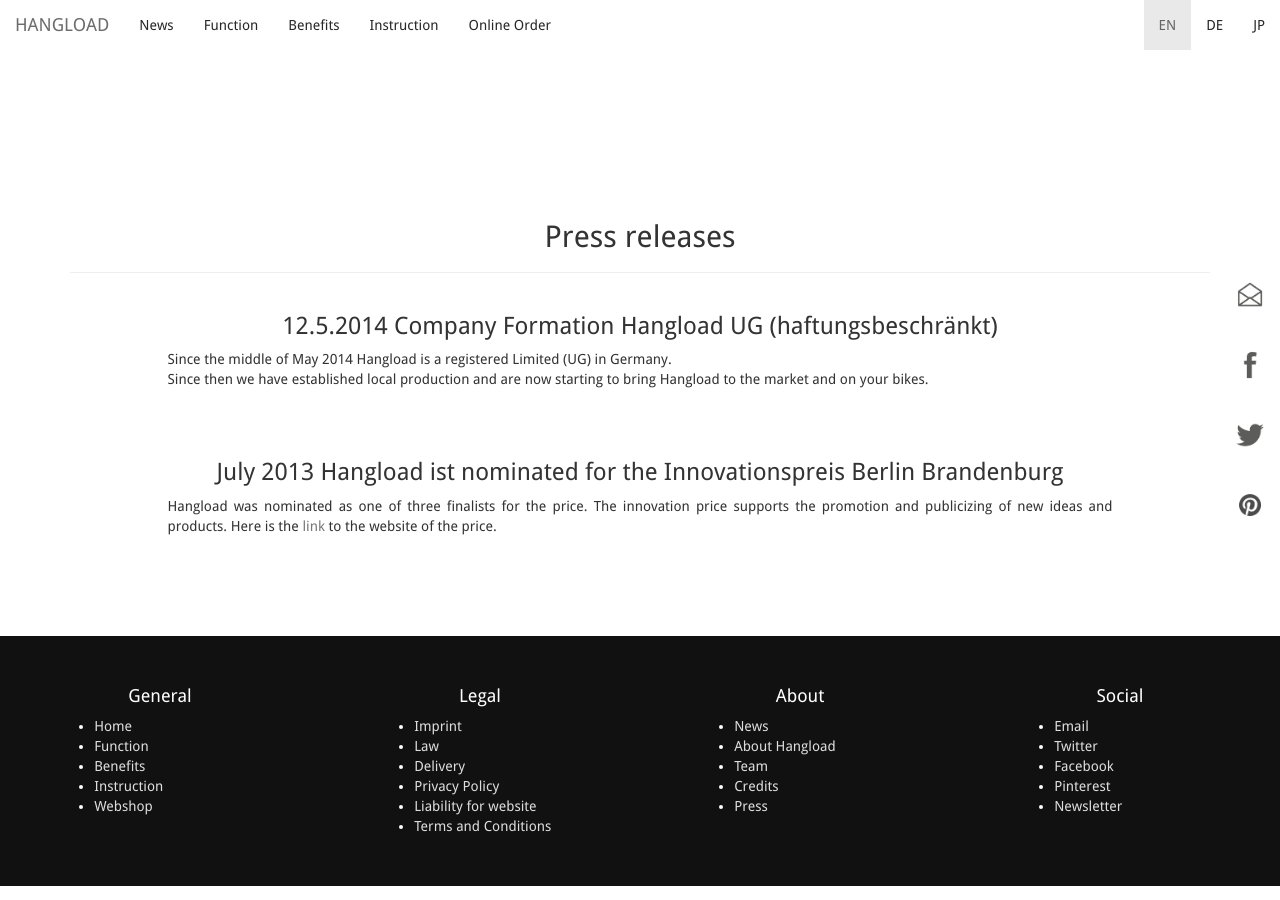
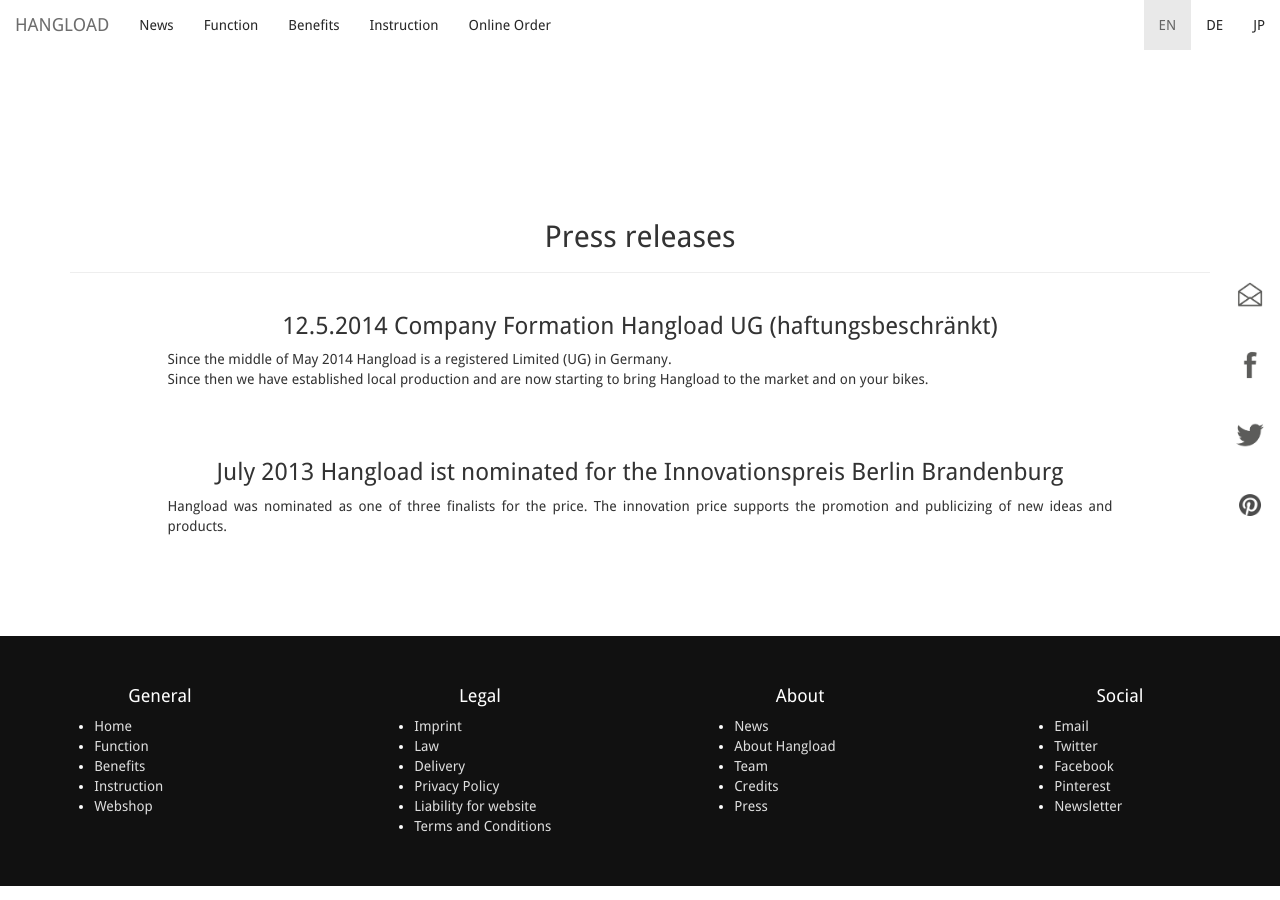
Before and after one commit to bodokaiser/hangload.com, a Jekyll site: the page built from press.html, in a window 1280 px wide. Built offline with Jekyll 4.4.1, drawn with Linux system fonts in a browser that asks for light colours; nearby versions of some CDN libraries; library files that are not in the unit come from our copies; Markdown is read by kramdown in place of the engine named in the settings.

Commit message:
Update press.html

```diff
--- a/press.html
+++ b/press.html
@@ -32,7 +32,6 @@
 <p class="text-justify">
 Hangload was nominated as one of three finalists for the price.
 The innovation price supports the promotion and publicizing of new ideas and products.
-Here is the <a href="//alturl.com/2v93x">link </a> to the website of the price.
 </p>
 </div>
 </div>
```
